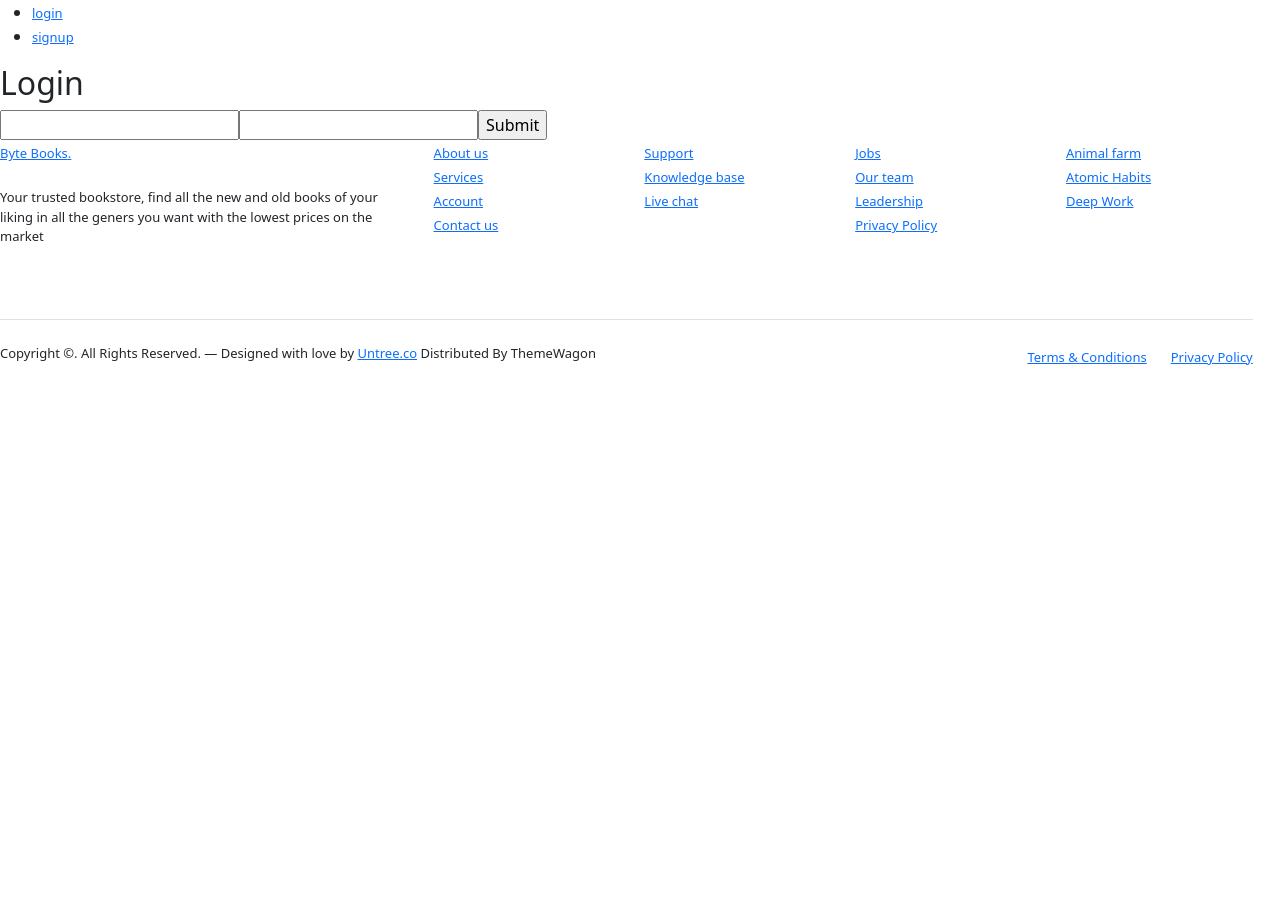
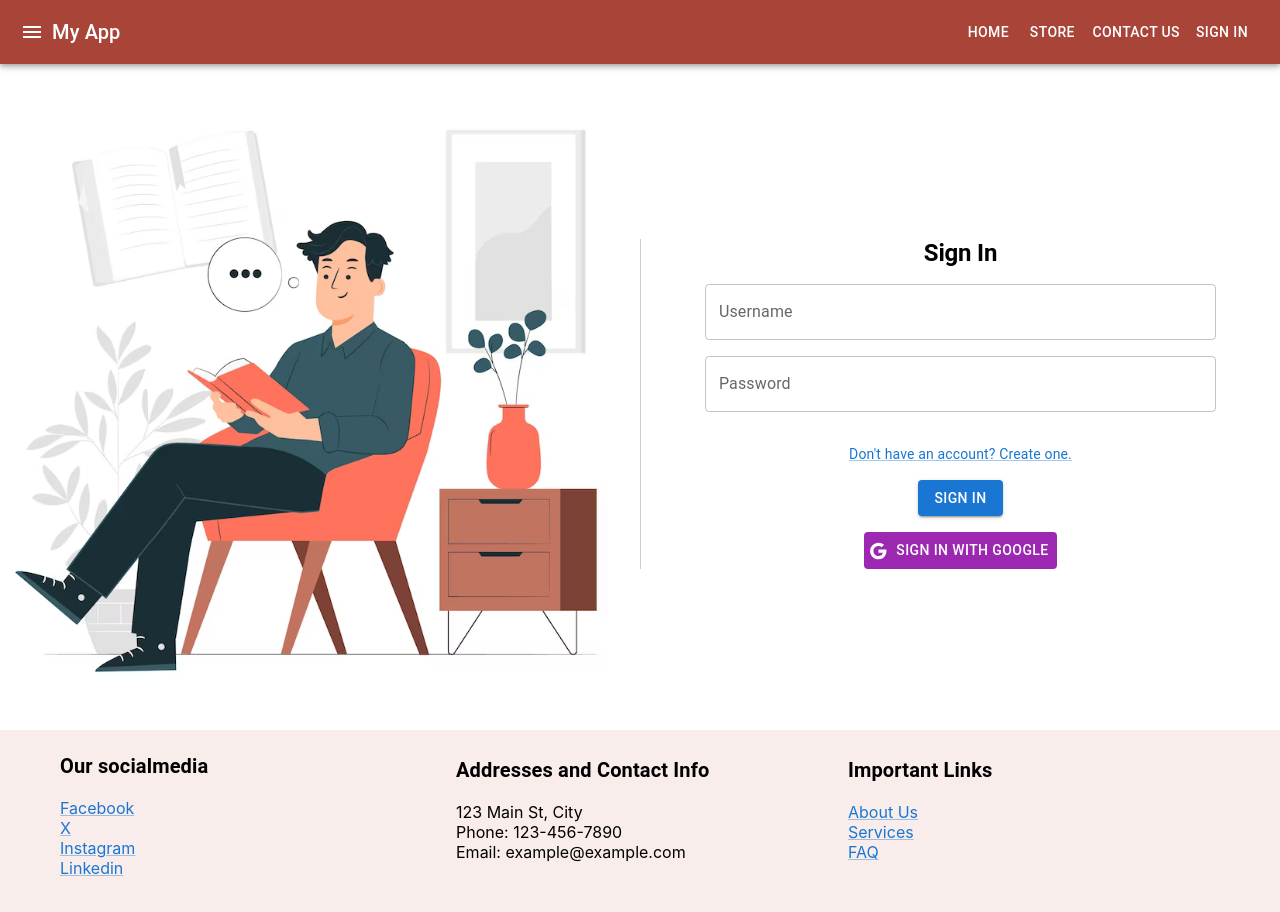
Before and after one commit to Mostafa-Elshahawy/Byte-Books, a React (Create React App) app in the folder byte-books-frontend/: page /login in a window 1280 px wide. Before the commit the page ends 800 px from the top, so only its background shows below. Built offline with nearby package versions, Linux system fonts and the light colour scheme.

Commit message:
removed bootstrap , installed mui and finalized (form,navbar,footer) components and finished the login page

```diff
--- a/byte-books-frontend/package.json
+++ b/byte-books-frontend/package.json
@@ -3,11 +3,15 @@
   "version": "0.1.0",
   "private": true,
   "dependencies": {
+    "@emotion/react": "^11.11.3",
+    "@emotion/styled": "^11.11.0",
+    "@fontsource/roboto": "^5.0.8",
+    "@mui/icons-material": "^5.15.7",
+    "@mui/material": "^5.15.7",
     "@testing-library/jest-dom": "^5.17.0",
     "@testing-library/react": "^13.4.0",
     "@testing-library/user-event": "^13.5.0",
     "axios": "^1.6.6",
-    "bootstrap": "^5.3.2",
     "react": "^18.2.0",
     "react-dom": "^18.2.0",
     "react-router-dom": "^5.3.4",
--- a/byte-books-frontend/src/components/Footer.js
+++ b/byte-books-frontend/src/components/Footer.js
@@ -1,106 +1,48 @@
 import React from 'react';
-import './footer.css'
+import {Container,Grid,Typography,Link} from '@mui/material';
+
 const Footer = () => {
     return (
-        <>
-            <div className='row g-5 mb-5' >
-                <div className='col-lg-4'>
-                    <div className='mb-4 footer-logo-wrap'><a href='#' className='footer-logo'>Byte Books<span>.</span></a></div>
-                    <p className='mb-4'>Your trusted bookstore, find all the new and old books of your liking in all the geners you want with the lowest prices on the market </p>
-
-                    <ul className='list-unstyled custom-social'>
-                        <li><a href='#'><span className='fa fa-brands fa-facebook-f'></span></a></li>
-                        <li><a href='#'><span className='fa fa-brands fa-twitter'></span></a></li>
-                        <li><a href='#'><span className='fa fa-brands fa-instagram'></span></a></li>
-                        <li><a href='#'><span className='fa fa-brands fa-linkedin'></span></a></li>
+        <footer style={{backgroundColor:'#f9edec', marginTop: '30px',marginRight:'0', marginLeft:'0' }}>
+        <Container>
+            <Grid container spacing={3} justifyContent="space-between">
+                {/*Social media contact info*/}
+                <Grid items xs={12} sm={4} sx={{padding:'20px'}}>
+                    <Typography variant='h6' gutterBottom fontWeight='bold'>
+                        Our socialmedia
+                    </Typography>
+                    <ul style={{listStyleType:'none',padding:'0'}}>
+                        <li><Link href='#'>Facebook</Link></li>
+                        <li><Link href='#'>X</Link></li>
+                        <li><Link href='#'>Instagram</Link></li>
+                        <li><Link href='#'>Linkedin</Link></li>
                     </ul>
-                </div>
-                <div className='col-lg-8'>
-                    <div className='row lins-wrap'>
-                        <div className='col-6 col-sm-6 col-md-3'>
-                            <ul className='list-unstyled'>
-                                    <li><a href="#">About us</a></li>
-									<li><a href="#">Services</a></li>
-									<li><a href="#">Account</a></li>
-									<li><a href="#">Contact us</a></li>
-                            </ul>
-                        </div>
-                        <div class="col-6 col-sm-6 col-md-3">
-								<ul class="list-unstyled">
-									<li><a href="#">Support</a></li>
-									<li><a href="#">Knowledge base</a></li>
-									<li><a href="#">Live chat</a></li>
-								</ul>
-						</div>
-                        <div class="col-6 col-sm-6 col-md-3">
-								<ul class="list-unstyled">
-									<li><a href="#">Jobs</a></li>
-									<li><a href="#">Our team</a></li>
-									<li><a href="#">Leadership</a></li>
-									<li><a href="#">Privacy Policy</a></li>
-								</ul>
-						</div>
-                        <div class="col-6 col-sm-6 col-md-3">
-								<ul class="list-unstyled">
-									<li><a href="#">Animal farm</a></li>
-									<li><a href="#">Atomic Habits</a></li>
-									<li><a href="#">Deep Work</a></li>
-								</ul>
-						</div>
-                    </div>
-                </div>
-            </div>
-            <div class="border-top copyright">
-					<div class="row pt-4">
-						<div class="col-lg-6">
-							<p class="mb-2 text-center text-lg-start">Copyright &copy;<script>document.write(new Date().getFullYear());</script>. All Rights Reserved. &mdash; Designed with love by <a href="https://untree.co">Untree.co</a> Distributed By <a hreff="https://themewagon.com">ThemeWagon</a>
-                        </p>
-						</div>
-
-						<div class="col-lg-6 text-center text-lg-end">
-							<ul class="list-unstyled d-inline-flex ms-auto">
-								<li class="me-4"><a href="#">Terms &amp; Conditions</a></li>
-								<li><a href="#">Privacy Policy</a></li>
-							</ul>
-						</div>
-
-					</div>
-				</div>
-        </>
-        /*
-        <footer>
-            <div className ="col">
-            <img className= "logo" src="images/logo.png" alt="" width="50px" height="50px"/>
-            <h4>Contact</h4>
-            <p><strong>Address :</strong> om-eldony-kafr el ba3bsa</p>
-            <p><storng>Phone:</storng> +201005863778</p>
-            <p><storng>hours:</storng> 9am : 9pm</p>
-            <div className = "follow">
-                <h4>Follow Us</h4>
-                <div className = "icon">
-                    <i className ="fab fa-facebook-f"></i>
-                    <i className = "fab fa-twitter"></i>
-                    <i className = "fab fa-youtube"></i>
-                    <i className = "fab fa-instagram"></i>
-                    <i className = "fab fa-reddit"></i>
-                </div>
-
-            </div>
-        </div>
-        <div class = "col">
-            <h4>My account</h4>
-            <a href="login.html">login</a>
-            <a href="shopping-cart.html">shopping cart</a>
-            <a href="#" >help</a>
-        </div>
-        <div className = "col">
-            <h4>about</h4>
-            <a href="#" >about us</a>
-            <a href="#" >Privacy Policy</a>
-            <a href="#">Terms & conditions</a>
-            <a href="contactus.html">contact us</a>
-        </div>
-        </footer>*/
+                </Grid>
+                {/*Adresses and contact info*/}
+                <Grid item xs={12} sm={4} sx={{padding:'20px'}}>
+                    <Typography variant="h6" gutterBottom fontWeight="bold">
+                        Addresses and Contact Info
+                    </Typography>
+                     <ul style={{listStyleType:'none',padding:'0'}}>
+                        <li>123 Main St, City</li>
+                        <li>Phone: 123-456-7890</li>
+                        <li>Email: example@example.com</li>
+                    </ul>
+                </Grid>
+                {/* Important Links Column */}
+                <Grid item xs={12} sm={4} sx={{padding:'20px'}}>
+                    <Typography variant="h6" gutterBottom fontWeight="bold">
+                        Important Links
+                    </Typography>
+                    <ul style={{listStyleType:'none',padding:'0'}}>
+                         <li><Link href="#">About Us</Link></li>
+                        <li><Link href="#">Services</Link></li>
+                        <li><Link href="#">FAQ</Link></li>
+                    </ul>
+                </Grid>
+            </Grid>
+        </Container>
+        </footer>
     );
 };
 
--- a/byte-books-frontend/src/components/Form.js
+++ b/byte-books-frontend/src/components/Form.js
@@ -1,6 +1,32 @@
 import React from "react";
+import {Button, Typography, Link,TextField,Grid,useTheme} from '@mui/material';
+import {Link as RouterLink} from 'react-router-dom';
+import GoogleIcon from '@mui/icons-material/Google';
+import {ThemeProvider} from "@mui/material/styles";
+import manReadinImage from '../images/man-reading.png';
 
 const Form = ({title,onSubmit}) => {
+    const theme = useTheme();
+
+      const signInLabel = {
+        fontWeight: 'bold',
+        fontSize: '24px',
+        marginBottom: theme.spacing(2),
+      };
+
+      const signUpLink = {
+        marginTop: theme.spacing(2),
+      };
+
+      const googleButton = {
+        marginTop: theme.spacing(2),
+        backgroundColor: theme.palette.secondary.main,
+        color: '#fff',
+        '&:hover': {
+          backgroundColor: theme.palette.secondary.dark,
+        },
+      };
+
     const handleSubmit = (event) => {
         event.preventDefault();
         if(onSubmit){
@@ -8,12 +34,42 @@ const Form = ({title,onSubmit}) => {
         }
     };
     return (
-        <form onSubmit={handleSubmit}>
-            <h2>{title}</h2>
-            <input type="text" name="username"></input>
-            <input type="password" name="password"></input>
-            <input type="submit"></input>
-        </form>
+        <ThemeProvider theme={theme}>
+      <form style={{ display: 'flex', alignItems: 'center', justifyContent: 'center', height: '100%' }} onSubmit={handleSubmit}>
+        {/* Image */}
+        <img src={manReadinImage} alt="man reading" style={{ width: '50%' }} />
+
+        <Grid container direction="column" justify="center" alignItems="center" style={{ borderLeft: '1px solid #ccc', width: '50%' }}>
+          {/* Sign In label */}
+          <Typography variant="h2" style={signInLabel}>
+            Sign In
+          </Typography>
+
+          {/* Username input */}
+          <TextField label="Username" variant="outlined" fullWidth style={{ marginBottom: theme.spacing(2) ,width:'80%' }} />
+
+          {/* Password input */}
+          <TextField label="Password" type="password" variant="outlined" fullWidth style={{ marginBottom: theme.spacing(2) ,width:'80%' }} />
+
+          {/* Sign up link */}
+          <Typography variant="body2" align="center" style={signUpLink}>
+            <Link component={RouterLink} to="/signup">
+              Don't have an account? Create one.
+            </Link>
+          </Typography>
+
+          {/* Sign In button */}
+          <Button type="submit" variant="contained" style={{ marginTop: theme.spacing(2) }}>
+            Sign In
+          </Button>
+
+          {/* Sign In with Google button */}
+          <Button startIcon={<GoogleIcon />} style={googleButton}>
+            Sign In with Google
+          </Button>
+        </Grid>
+      </form>
+    </ThemeProvider>
     );
 };
 
--- a/byte-books-frontend/src/components/footer.css
+++ /dev/null
@@ -1,46 +0,0 @@
-body {
-        background-color: #e3e6f3;
-        display: flex;
-        flex-wrap: wrap;
-        /*align-items: center;*/
-        justify-content: space-between;
-
-}
-.col{
-    display:flex;
-    flex-direction: column;
-    align-items: flex-start;
-    margin-bottom:20px;
-}
-
-.logo {
-    margin-bottom:10px;
-}
-
-h4 {
-    font-size:14px;
-    padding-bottom: 20px;
-}
-p {
-    font-size:13px;
-    margin: 0 0 8px 0;
-}
-a {
-    text-decoration: none;
-    font-size:13px;
-    color :#222;
-    margin-bottom: 10px;
-}
-.follow {
-    margin-top:20px;
-}
-
-.follow i {
-    color:#465b52;
-    padding-right:4px;
-    cursor:pointer;
-}
-
-a:hover{
-    color:#552d2d;
-}
--- a/byte-books-frontend/src/components/navbar.js
+++ b/byte-books-frontend/src/components/navbar.js
@@ -1,13 +1,68 @@
 import React from 'react';
+import { AppBar, Toolbar, IconButton, Typography, Button,createTheme,ThemeProvider} from '@mui/material';
+import MenuIcon from '@mui/icons-material/Menu';
+import ExitToAppIcon from '@mui/icons-material/ExitToApp';
 import {Link} from 'react-router-dom';
-const Navbar = () => {
+
+
+const theme = createTheme({
+    palette: {
+        primary:{
+            main:'#A94438',
+        },
+    },
+});
+
+const styles = {
+    button: {
+        '&:hover': {
+            backgroundColor :'#bf4d40',
+            borderRadius: '10px',
+            color:'#ffffff',
+        },
+        color:'#ffffff',
+        fontWeight:500,
+        borderRadius: '8px',
+    },
+};
+
+const Navbar = ({isAuthenticated, handleLogout}) => {
     return (
-        <nav>
-            <ul>
-                <li><Link to="/login">login</Link></li>
-                <li><Link to="/signup">signup</Link></li>
-            </ul>
-        </nav>
+        <ThemeProvider theme={theme}>
+            <AppBar position='static' style={{width :'100%',marginBottom: '20px'}}>
+                <Toolbar>
+                <IconButton edge="start" color="inherit" aria-label="menu">
+                    <MenuIcon />
+                </IconButton>
+                <Typography variant="h6" component={Link} to='/' style={{ flexGrow: 1, textDecoration: 'none', color: 'inherit' }}>
+                    My App
+                </Typography>
+                <Button component={Link} to='/pages/home.js' color='inherit' sx={styles.button}>
+                    Home
+                </Button>
+                <Button component={Link} to='/pages/store.js' color='inherit' sx={styles.button}>
+                    Store
+                </Button>
+                <Button component={Link} to="/contact" color="inherit" sx={styles.button}>
+                Contact Us
+                </Button>
+                {isAuthenticated ?(
+                    <>
+                    <Button component={Link} to="/account" color="inherit" sx={styles.button}>
+                    Account
+                    </Button>
+                    <IconButton color="inherit" onClick={handleLogout} sx={styles.button}>
+                    <ExitToAppIcon />
+                    </IconButton>
+                    </>
+                ):(
+                    <Button component={Link} to='/pages/signin' color='inherit' sx={styles.button}>
+                        Sign In
+                    </Button>
+                )}
+                </Toolbar>
+            </AppBar>
+        </ThemeProvider>
     );
 };
 
--- a/byte-books-frontend/src/index.js
+++ b/byte-books-frontend/src/index.js
@@ -3,7 +3,6 @@ import ReactDOM from 'react-dom/client';
 import './index.css';
 import App from './App';
 import reportWebVitals from './reportWebVitals';
-import 'bootstrap/dist/css/bootstrap.min.css';
 
 const root = ReactDOM.createRoot(document.getElementById('root'));
 root.render(
```
Also changed, not shown: 1 other file (tests, documents, lock files or other folders).
